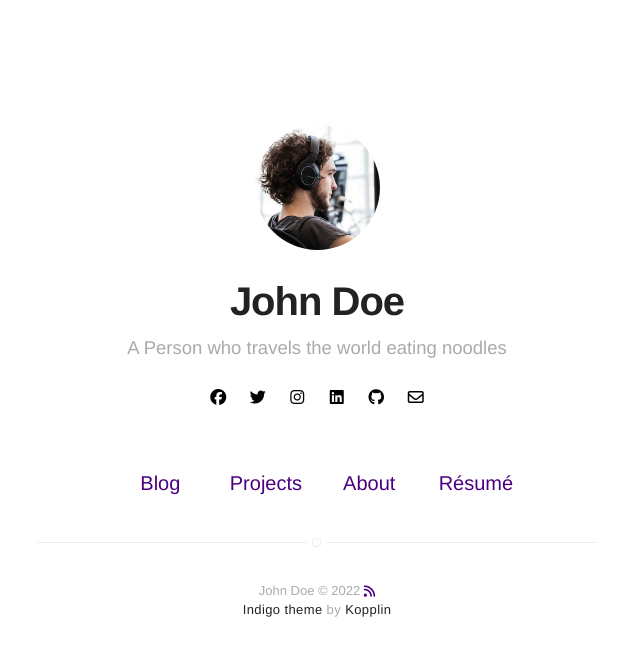
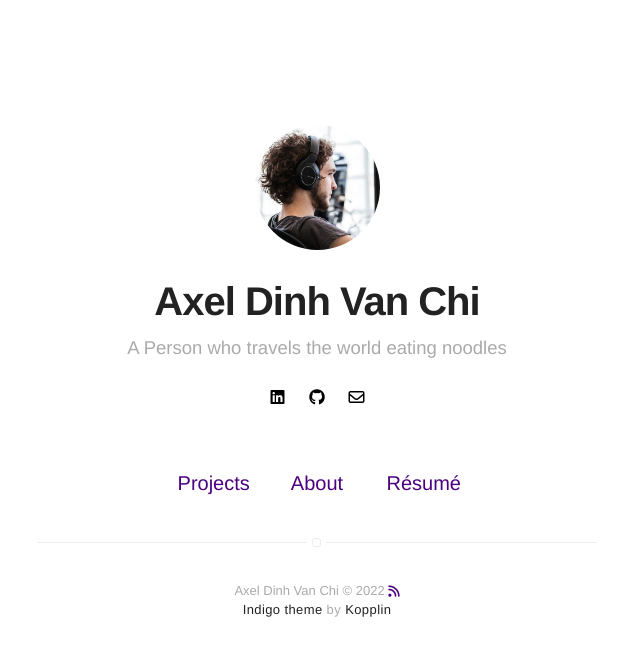
Before and after one commit to axeldinh/axeldinh.github.io, a Jekyll site: the page built from index.html, in a window 1280 px wide. Shown: the top 656 px of the page, without its empty margins (323-963 px from the left). Built offline with Jekyll 4.4.1, drawn with Linux system fonts in a browser that asks for light colours; nearby versions of some CDN libraries.

Commit message:
config + resume

```diff
--- a/_config.yml
+++ b/_config.yml
@@ -1,5 +1,5 @@
 # main text of home
-title: John Doe
+title: Axel Dinh Van Chi
 bio: A Person who travels the world eating noodles
 
 # twitter summary info
@@ -18,9 +18,9 @@ dark-theme: auto
 # and specify source (external or local).
 resume: true
 resume-external: true
-resume-url: https://google.com/?q=my+resume
+resume-url: assets/resume.pdf
 
-url: https://sergiokopplin.github.io/indigo
+url: https://axeldinh.github.io
 # your url: https://USERNAME.github.io
 
 permalink: /:title/
@@ -34,26 +34,20 @@ disqus:
   categories: [blog, project] # only show disqus for posts that have these categories
 
 # if you don't have any of social below, comment the line
-facebook: myfacebook
-twitter: mytwitter
-instagram: myinstagram
-linkedin: mylinkedin
-github: mygithub
-email: myemail@gmail.com
+# facebook: myfacebook
+# twitter: mytwitter
+# instagram: myinstagram
+linkedin: axel-dinh-van-chi
+github: axeldinh
+email: axeldvc@gmail.com
 
 authors:
-  johndoe:
-    name: John Doe
+  axeldinh:
+    name: Axel Dinh Van Chi
     bio: A Man who travels the world eating noodles
     external-image: false
     picture: assets/images/profile.jpg
-    twitter: johndoe
-  jamesfoster:
-    name: James Foster
-    bio: A Man who develops software with coffee
-    external-image: false
-    picture: assets/images/james.jpg
-    twitter: jamesfoster
+    #twitter: johndoe
 
 # do you want a larger site? change the option below
 # options: [normal, large] | default: normal
@@ -73,7 +67,7 @@ projects: true
 
 # if you don't need "about" or "blog", comment them out below
 about: true
-blog: true
+#blog: true
 
 # do you want to show the "read time" of the posts?
 read-time: true
```
Also changed, not shown: 1 other file.
